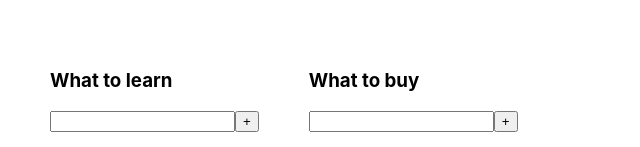
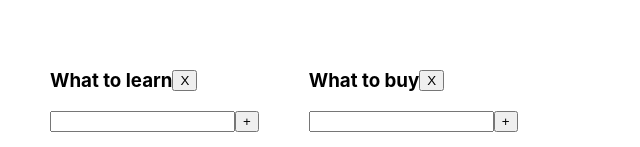
Before and after one commit to ibdkn/my-todolist, a React (Create React App) app: page / in a window 1280 px wide. Shown: the top 147 px of the page, without its empty margins (0-640 px from the left). Built offline with nearby package versions, Linux system fonts and the light colour scheme.

Commit message:
added new functions for working with todolists ans tasks

```diff
--- a/src/App.css
+++ b/src/App.css
@@ -2,6 +2,11 @@
   padding: 50px;
   display: flex;
   gap: 50px;
+}
+
+.todolist-title-container {
+  display: flex;
+  align-items: center;
 }
 
 .error {
--- a/src/App.tsx
+++ b/src/App.tsx
@@ -28,7 +28,7 @@ function App() {
     const [todolists, setTodolists] = useState<TodolistType[]>([
         {id: todolistID1, title: 'What to learn', filter: 'all'},
         {id: todolistID2, title: 'What to buy', filter: 'all'},
-    ])
+    ]);
 
     const [tasks, setTasks] = useState<TasksState>({
         [todolistID1]: [
@@ -40,25 +40,29 @@ function App() {
             { id: v1(), title: 'Rest API', isDone: true },
             { id: v1(), title: 'GraphQL', isDone: false },
         ],
-    })
+    });
 
-    const removeTask = (taskId: string) => {
-        // const taskCopy = [...tasks];
-        // setTasks(taskCopy.filter(t => t.id !== taskId));
-    }
-
-    const addTask = (title: string) => {
-        // const newTask = {id: v1(), title, isDone: false};
-        // setTasks([newTask, ...tasks]);
-    }
-
-    const changeTaskFilter = (todolistID: string, filter: FilterValueType) => {
+    const changeFilter = (todolistID: string, filter: FilterValueType) => {
         setTodolists(todolists.map(tl => tl.id === todolistID ? {...tl, filter} : tl));
     }
 
-    const changeTaskStatus = (taskId: string, isDone: boolean) => {
-        // const taskCopy = tasks;
-        // setTasks(taskCopy.map(t => t.id === taskId ? {...t, isDone} : t));
+    const removeTodolist = (todolistID: string) => {
+        setTodolists(todolists.filter(tl => tl.id !== todolistID));
+        delete tasks[todolistID];
+        setTasks({...tasks});
+    }
+
+    const removeTask = (todolistID: string, taskId: string) => {
+        setTasks({...tasks, [todolistID]: tasks[todolistID].filter(t => t.id !== taskId)});
+    }
+
+    const addTask = (todolistID: string, title: string) => {
+        const newTask = {id: v1(), title, isDone: false};
+        setTasks({...tasks, [todolistID]: [newTask, ...tasks[todolistID]]});
+    }
+
+    const changeTaskStatus = (todolistID: string, taskId: string, isDone: boolean) => {
+        setTasks({...tasks, [todolistID]: tasks[todolistID].map(t => t.id === taskId ? {...t, isDone} : t)})
     }
 
     return (
@@ -85,7 +89,8 @@ function App() {
                               removeTask={removeTask}
                               addTask={addTask}
                               changeTaskStatus={changeTaskStatus}
-                              changeTaskFilter={changeTaskFilter}
+                              removeTodolist={removeTodolist}
+                              changeFilter={changeFilter}
                     />
                 )
             })}
--- a/src/components/Todolist/Todolist.tsx
+++ b/src/components/Todolist/Todolist.tsx
@@ -9,10 +9,11 @@ type TodolistPropsType = {
     tasks: TaskType[]
     filter: FilterValueType
 
-    removeTask: (taskId: string) => void
-    addTask: (title: string) => void
-    changeTaskStatus: (taskId: string, isDone: boolean) => void
-    changeTaskFilter: (todolistID: string, filter: FilterValueType) => void
+    removeTask: (todolistID: string, taskId: string) => void
+    addTask: (todolistID: string, title: string) => void
+    changeTaskStatus: (todolistID: string, taskId: string, isDone: boolean) => void
+    removeTodolist: (todolistID: string) => void
+    changeFilter: (todolistID: string, filter: FilterValueType) => void
 };
 
 export const Todolist = ({
@@ -23,19 +24,20 @@ export const Todolist = ({
                              removeTask,
                              addTask,
                              changeTaskStatus,
-                             changeTaskFilter
+                             removeTodolist,
+                             changeFilter
                          }: TodolistPropsType) => {
 
     const [taskTitle, setTaskTitle] = useState<string>('');
     const [error, setError] = useState<string | null>(null);
 
-    const changeTaskFilterHandler = (filter: FilterValueType) => {
-        changeTaskFilter(todolistID, filter);
+    const changeFilterHandler = (filter: FilterValueType) => {
+        changeFilter(todolistID, filter);
     }
 
     const addTaskHandler = () => {
         if(taskTitle.trim() !== '') {
-            addTask(taskTitle.trim());
+            addTask(todolistID, taskTitle.trim());
             setTaskTitle('');
         } else {
             setError('Title is required');
@@ -53,9 +55,16 @@ export const Todolist = ({
         }
     }
 
+    const removeTodolistHandler = () => {
+        removeTodolist(todolistID)
+    }
+
     return (
         <div>
-            <h3>{title}</h3>
+            <div className="todolist-title-container">
+                <h3>{title}</h3>
+                <Button title="X" onClick={removeTodolistHandler}/>
+            </div>
             <div>
                 <Input
                     className={error ? 'error' : ''}
@@ -71,11 +80,11 @@ export const Todolist = ({
                 <ul>
                     {tasks.map(t => {
                         const removeTaskHandler = () => {
-                            removeTask(t.id);
+                            removeTask(todolistID, t.id);
                         }
 
                         const changeTaskStatusHandler = (e: ChangeEvent<HTMLInputElement>) => {
-                            changeTaskStatus(t.id, e.currentTarget.checked);
+                            changeTaskStatus(todolistID, t.id, e.currentTarget.checked);
                         }
 
                         return (
@@ -92,17 +101,17 @@ export const Todolist = ({
                 <Button
                     title="All"
                     className={filter === 'all' ? 'active-filter' : ''}
-                    onClick={() => changeTaskFilterHandler('all')}
+                    onClick={() => changeFilterHandler('all')}
                 />
                 <Button
                     title="Active"
                     className={filter === 'active' ? 'active-filter' : ''}
-                    onClick={() => changeTaskFilterHandler('active')}
+                    onClick={() => changeFilterHandler('active')}
                 />
                 <Button
                     title="Completed"
                     className={filter === 'completed' ? 'active-filter' : ''}
-                    onClick={() => changeTaskFilterHandler('completed')}
+                    onClick={() => changeFilterHandler('completed')}
                 />
             </div>
         </div>
```
